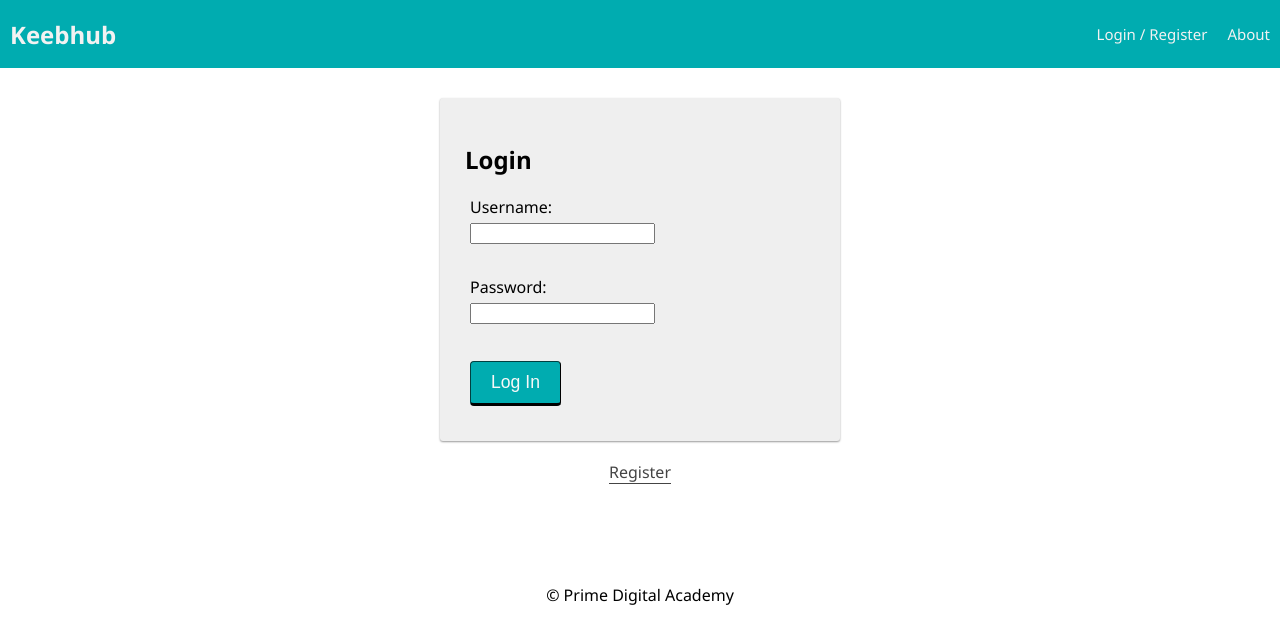
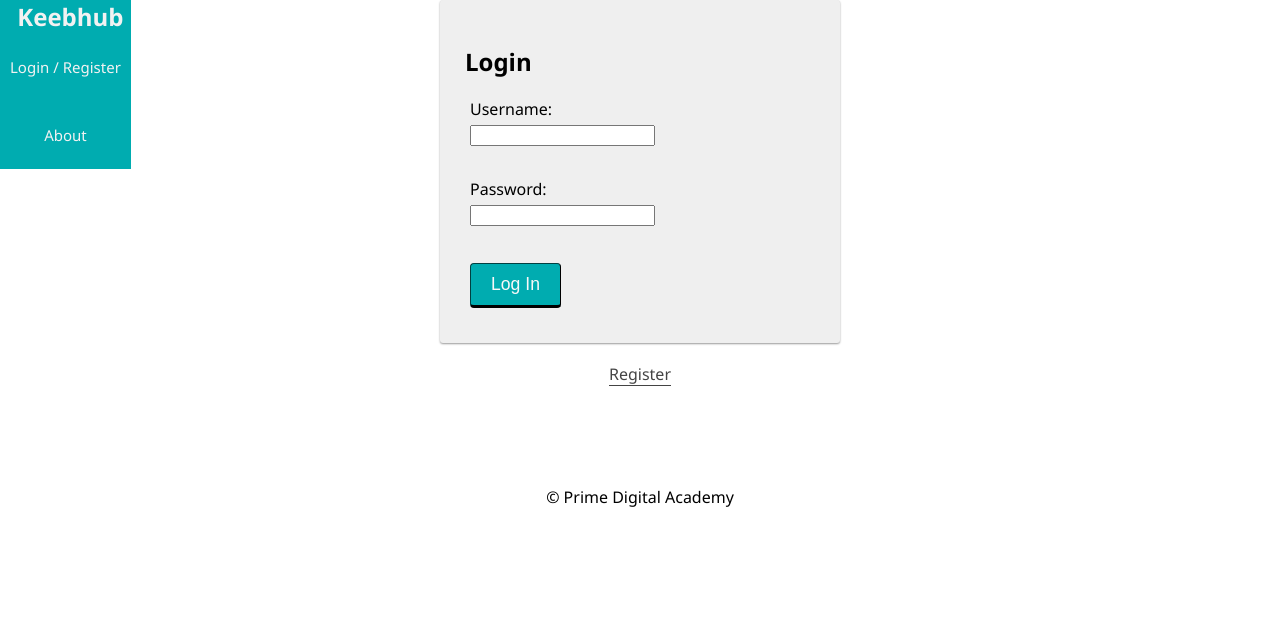
Before and after one commit to zoofly/keebhub, a React (Create React App) app: page /#/user in a window 1280 px wide. Shown: the top 644 px of the page. Built offline with nearby package versions, Linux system fonts and the light colour scheme; no server answers.

Commit message:
sidebar navigation

```diff
--- a/src/components/LogOutButton/LogOutButton.jsx
+++ b/src/components/LogOutButton/LogOutButton.jsx
@@ -4,6 +4,7 @@ import { useDispatch } from 'react-redux';
 function LogOutButton(props) {
   const dispatch = useDispatch();
   return (
+    <center>
     <button
       // This button shows up in multiple locations and is styled differently
       // because it's styled differently depending on where it is used, the className
@@ -13,6 +14,7 @@ function LogOutButton(props) {
     >
       Log Out
     </button>
+    </center>
   );
 }
 
--- a/src/components/Nav/Nav.css
+++ b/src/components/Nav/Nav.css
@@ -1,9 +1,10 @@
 .nav {
   /* flex box layout */
   display: flex;
+  float: left;
+  flex-direction: column;
   justify-content: space-between;
   align-items: center;
-
   margin: 0 0 30px;
   background-color: #00acb0;
   overflow: hidden;
@@ -22,7 +23,7 @@
 }
 
 .navLink {
-  display: inline-block;
+  display: block;
   color: #f2f2f2;
   background-color: #00acb0;
   text-align: center;
--- a/src/components/Nav/Nav.jsx
+++ b/src/components/Nav/Nav.jsx
@@ -45,6 +45,7 @@ function Nav() {
             <LogOutButton className="navLink" />
 
           </>
+
         )}
 
         <Link className="navLink" to="/about">
--- a/src/components/SwitchList/SwitchList.jsx
+++ b/src/components/SwitchList/SwitchList.jsx
@@ -20,6 +20,7 @@ function SwitchList() {
 
     return (
         <div>
+
             <h4>Switches</h4>
                 {switchesList.map((item) => {
                     return (
@@ -34,6 +35,7 @@ function SwitchList() {
                         </div>
                     );
                 })}
+
         </div>
 
     );
```
